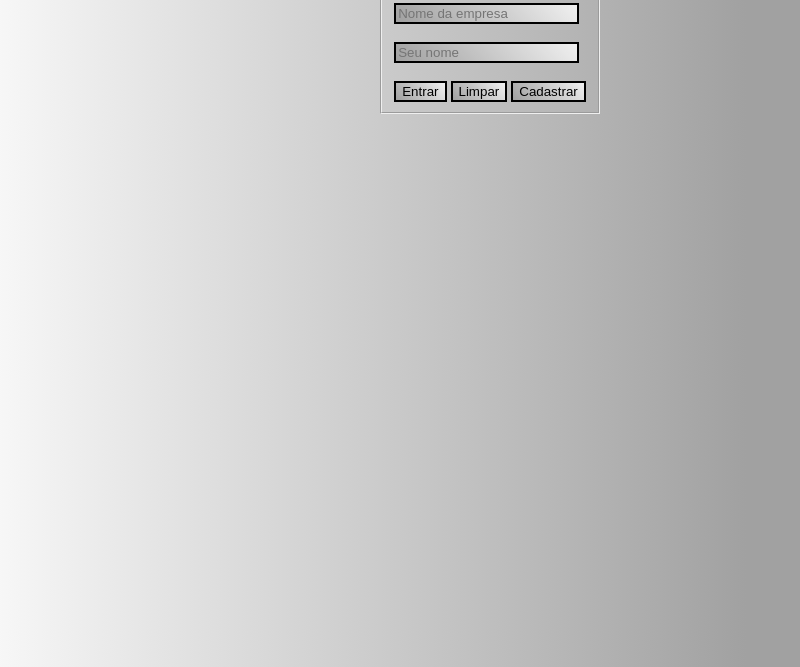
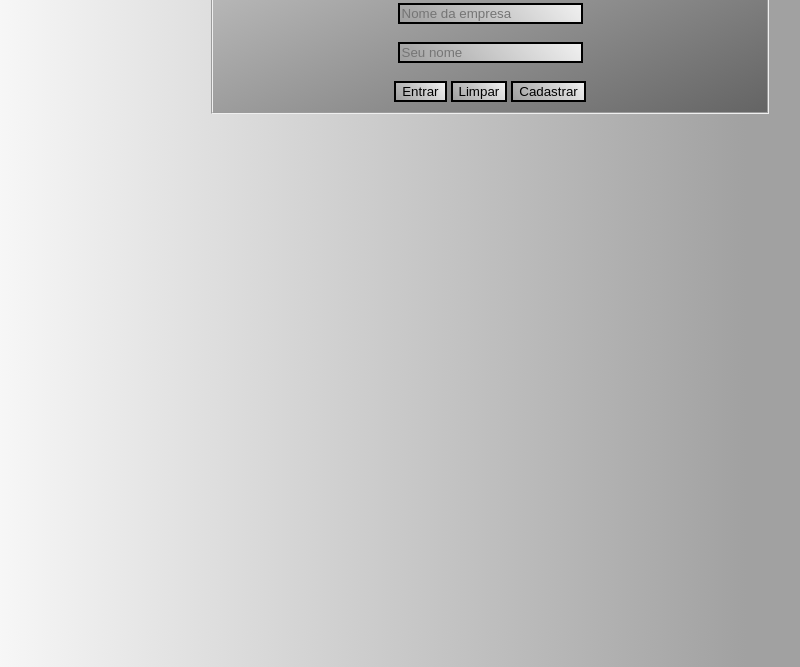
Before and after one commit to BraveGamep/TrabalhoPH, a plain HTML site: page login.html in a window 1280 px wide. Shown: the part 133-800 px from the top of the page, without its empty margins (150-950 px from the left). Drawn offline with Linux system fonts and the light colour scheme.

Commit message:
Update login.html

```diff
--- a/login.html
+++ b/login.html
@@ -9,7 +9,7 @@
   </head>
   <body>
     <form id="id_formularioEntrar" autocomplete="off">
-        <Fieldset>
+        <Fieldset class="fieldset_tipo1">
             <legend><h2>Entrar</h2></legend>
         <input type="text" placeholder="Nome da empresa" id="id_empresa" ></input><br/><br/>
                 <input type="text" placeholder="Seu nome" id="id_nome" ></input> <br/><br/>
```
